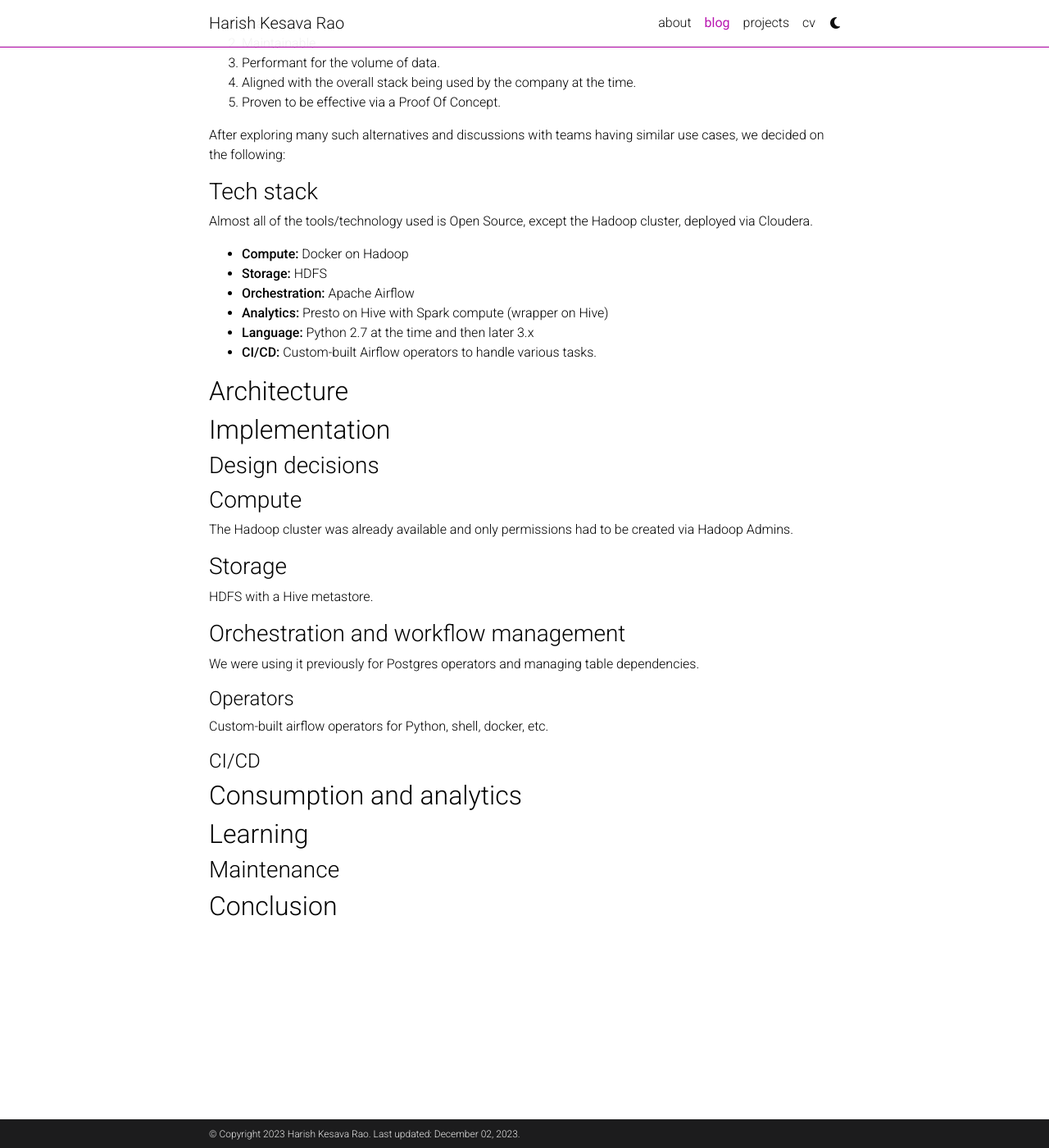
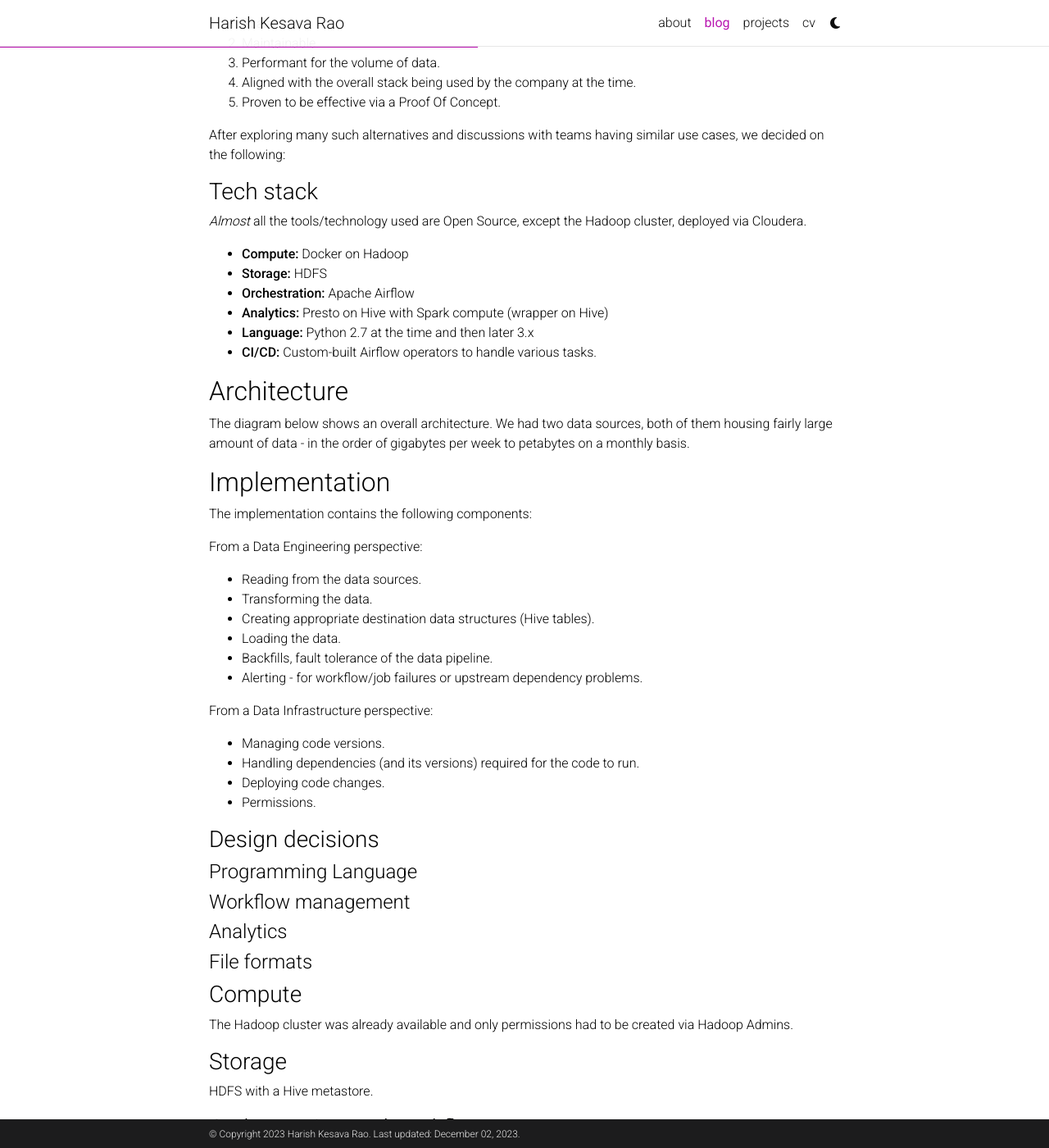
Before and after one commit to harishkesavarao/harishkesavarao.github.io, a Jekyll site: the page built from _posts/2019-11-23-on-prem-bd.md, in a window 1280 px wide and 1400 px high, scrolled down 635 px. Shown: the whole window at 82% size. Built offline with Jekyll 4.4.1, drawn with Linux system fonts in a browser that asks for light colours; comment, search, counter and statistics services are not loaded; a style sheet for code colours, icons or effects is not loaded; some of the changed text lies outside the part shown.

Commit message:
on-prem-bd content

```diff
--- a/_posts/2019-11-23-on-prem-bd.md
+++ b/_posts/2019-11-23-on-prem-bd.md
@@ -26,7 +26,7 @@
 After exploring many such alternatives and discussions with teams having similar use cases, we decided on the following:
 
 ### Tech stack ###
-Almost all of the tools/technology used is Open Source, except the Hadoop cluster, deployed via Cloudera.
+_Almost_ all the tools/technology used are Open Source, except the Hadoop cluster, deployed via Cloudera.
 - **Compute:** Docker on Hadoop
 - **Storage:** HDFS
 - **Orchestration:** Apache Airflow
@@ -35,10 +35,34 @@
 - **CI/CD:** Custom-built Airflow operators to handle various tasks.
 
 ## Architecture ##
+The diagram below shows an overall architecture. We had two data sources, both of them housing fairly large amount of data - in the order of gigabytes per week to petabytes on a monthly basis.
 
 ## Implementation ##
+The implementation contains the following components:
+
+From a Data Engineering perspective:
+- Reading from the data sources.
+- Transforming the data.
+- Creating appropriate destination data structures (Hive tables).
+- Loading the data.
+- Backfills, fault tolerance of the data pipeline.
+- Alerting - for workflow/job failures or upstream dependency problems.
+
+From a Data Infrastructure perspective:
+- Managing code versions.
+- Handling dependencies (and its versions) required for the code to run.
+- Deploying code changes.
+- Permissions.
 
 ### Design decisions ###
+#### Programming Language ####
+
+#### Workflow management ####
+
+#### Analytics ####
+
+#### File formats ####
+
 
 ### Compute ###
 The Hadoop cluster was already available and only permissions had to be created via Hadoop Admins.
@@ -52,10 +76,23 @@
 Custom-built airflow operators for Python, shell, docker, etc.
 
 #### CI/CD ####
+Gitlab CI.
 
 ## Consumption and analytics ##
+Presto with Spark compute.
 
 ## Learning ##
+### Performance ###
+
+### Improvements ###
+
+### Moving to the cloud ###
+Equivalent services for each component.
+
+
 ### Maintenance ###
+#### Docker images ####
+#### DAGs ####
+#### Hive metastore ####
 
 ## Conclusion ##
```
